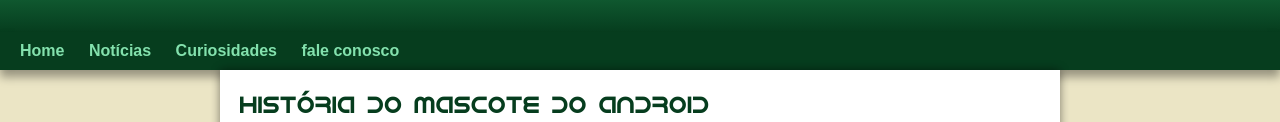
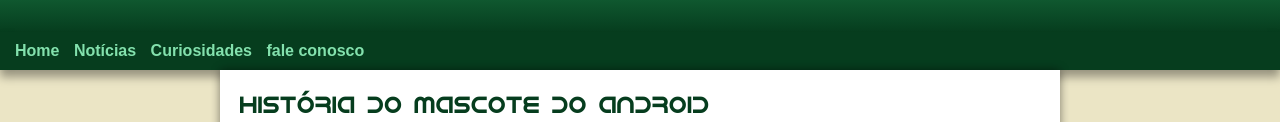
Before and after one commit to Caztron/projeto-android, a plain HTML site: page index.html in a window 1280 px wide. Shown: the part 158-280 px from the top of the page. Drawn offline with Linux system fonts and the light colour scheme.

Commit message:
Update style.css
alteração de padding para 5px

```diff
--- a/estilos/style.css
+++ b/estilos/style.css
@@ -71,7 +71,7 @@
 }
 nav > a {
     color: var(--cor01);
-    padding: 10px;
+    padding: 05px;
     text-decoration: none;
     font-weight: bold;
 }
```
